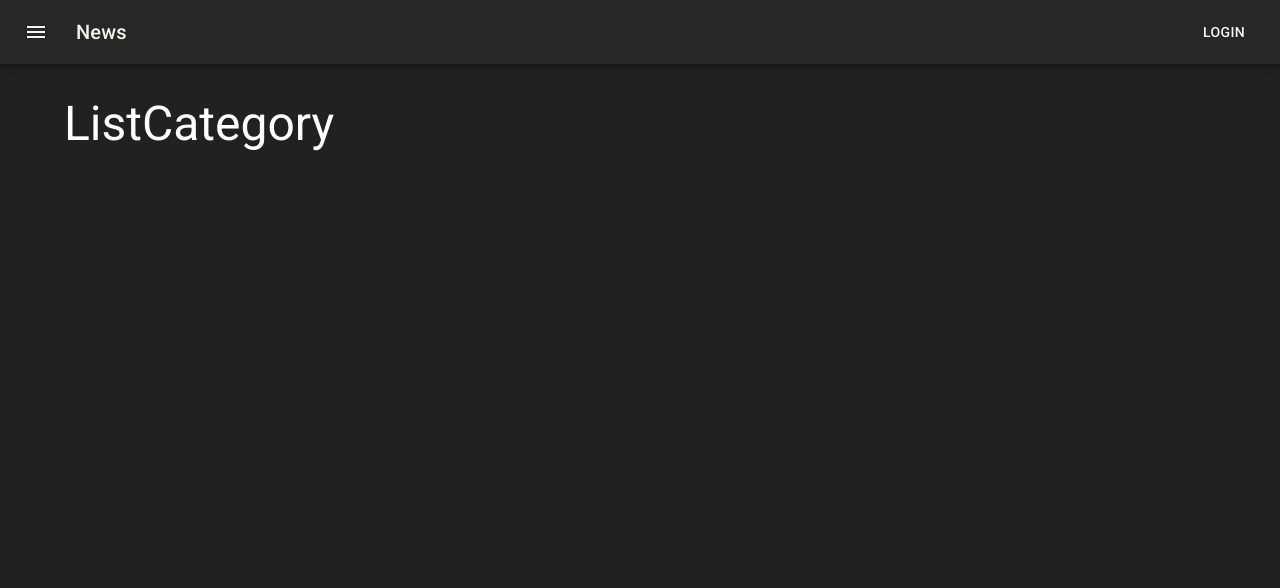
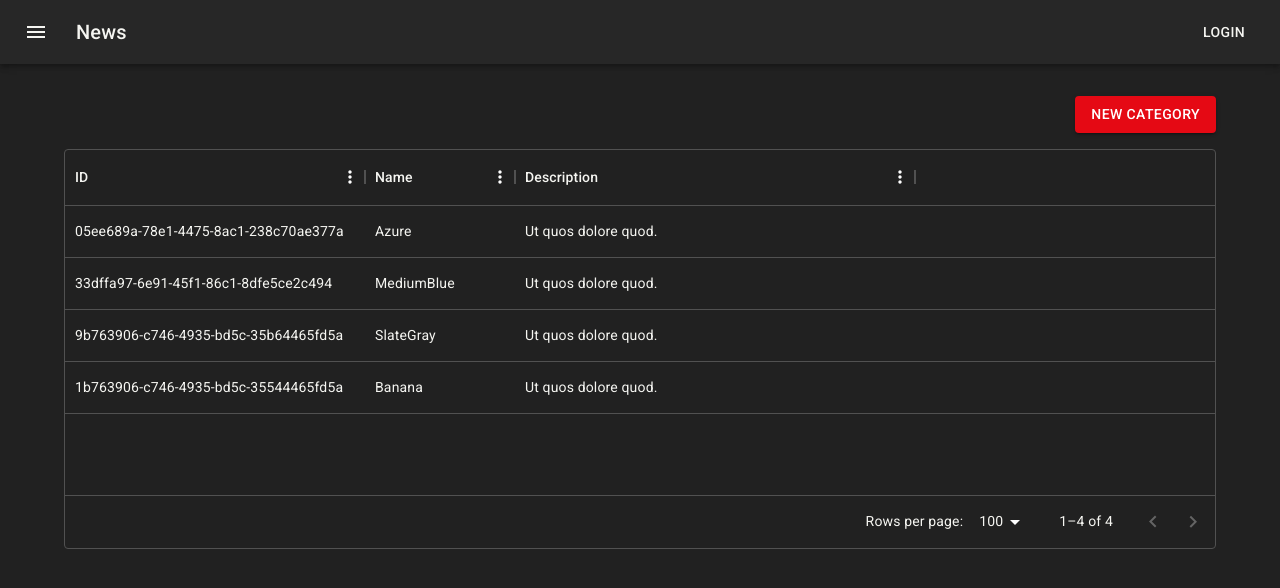
Before and after one commit to luiz-eduardo-gs/fc3-admin-catalog-react, a React (Create React App) app: page / in a window 1280 px wide. Shown: the top 588 px of the page. Built offline with nearby package versions, Linux system fonts and the light colour scheme.

Commit message:
feat: category data grid

```diff
--- a/package.json
+++ b/package.json
@@ -7,6 +7,7 @@
     "@emotion/styled": "^11.10.6",
     "@mui/icons-material": "^5.11.16",
     "@mui/material": "^5.12.1",
+    "@mui/x-data-grid": "^6.2.0",
     "@reduxjs/toolkit": "^1.9.3",
     "@testing-library/jest-dom": "^5.16.5",
     "@testing-library/react": "^13.4.0",
--- a/src/app/store.ts
+++ b/src/app/store.ts
@@ -1,9 +1,11 @@
 import { configureStore, ThunkAction, Action } from '@reduxjs/toolkit';
 import counterReducer from '../features/counter/counterSlice';
+import categoryReducer from '../features/category/categorySlice';
 
 export const store = configureStore({
   reducer: {
     counter: counterReducer,
+    category: categoryReducer,
   },
 });
 
--- a/src/features/categories/CreateCategory.tsx
+++ /dev/null
@@ -1,9 +0,0 @@
-import { Box, Typography } from "@mui/material";
-
-export const CreateCategory = () => (
-    <Box>
-      <Typography variant='h3' component="h1">
-      CreateCategory
-      </Typography>
-    </Box>
-);
--- a/src/features/categories/EditCategory.tsx
+++ /dev/null
@@ -1,9 +0,0 @@
-import { Box, Typography } from "@mui/material";
-
-export const EditCategory = () => (
-    <Box>
-      <Typography variant='h3' component="h1">
-      EditCategory
-      </Typography>
-    </Box>
-);
--- a/src/features/categories/ListCategory.tsx
+++ /dev/null
@@ -1,9 +0,0 @@
-import { Box, Typography } from "@mui/material";
-
-export const ListCategory = () => (
-    <Box>
-      <Typography variant='h3' component="h1">
-      ListCategory
-      </Typography>
-    </Box>
-);
--- /dev/null
+++ b/src/features/category/CreateCategory.tsx
@@ -0,0 +1,9 @@
+import { Box, Typography } from '@mui/material';
+
+export const CreateCategory = () => (
+  <Box>
+    <Typography variant='h3' component='h1'>
+      CreateCategory
+    </Typography>
+  </Box>
+);
--- /dev/null
+++ b/src/features/category/EditCategory.tsx
@@ -0,0 +1,9 @@
+import { Box, Typography } from '@mui/material';
+
+export const EditCategory = () => (
+  <Box>
+    <Typography variant='h3' component='h1'>
+      EditCategory
+    </Typography>
+  </Box>
+);
--- /dev/null
+++ b/src/features/category/ListCategory.tsx
@@ -0,0 +1,40 @@
+import { Box, Button, Typography } from '@mui/material';
+import { useAppSelector } from '../../app/hooks';
+import { selectCategory } from './categorySlice';
+import { Link } from 'react-router-dom';
+import { DataGrid, GridColDef, GridRowsProp, GridValueGetterParams } from '@mui/x-data-grid';
+
+export const ListCategory = () => {
+  const categories = useAppSelector(selectCategory);
+
+  const columns: GridColDef[] = [
+    { field: 'id', headerName: 'ID', width: 300 },
+    { field: 'name', headerName: 'Name', width: 150 },
+    { field: 'description', headerName: 'Description', width: 400 },
+  ];
+
+  const rows: GridRowsProp = categories.map(category => ({
+    id: category.id,
+    name: category.name,
+    description: category.description,
+  }));
+
+  return (
+    <Box maxWidth='lg' sx={{ mt: 4, mb: 4 }}>
+      <Box display='flex' justifyContent='flex-end'>
+        <Button
+          variant='contained'
+          color='secondary'
+          component={Link}
+          to='/categories/create'
+          style={{ marginBottom: '1rem' }}
+        >
+          New Category
+        </Button>
+      </Box>
+      <Box sx={{ height: 400, width: '100%' }}>
+        <DataGrid rows={rows} columns={columns} />
+      </Box>
+    </Box>
+  );
+};
--- /dev/null
+++ b/src/features/category/categorySlice.ts
@@ -0,0 +1,45 @@
+import { createSlice } from '@reduxjs/toolkit';
+import { RootState } from '../../app/store';
+
+interface Category {
+  id: string;
+  name: string;
+  description: null | string;
+  is_active: boolean;
+  created_at: string;
+  updated_at: string;
+  deleted_at: null | string;
+};
+
+const category: Category = {
+  'id': '05ee689a-78e1-4475-8ac1-238c70ae377a',
+  'name': 'Azure',
+  'description': 'Ut quos dolore quod.',
+  'is_active': true,
+  'deleted_at': null,
+  'created_at': '2023-04-18T16:39:25+0000',
+  'updated_at': '2023-04-18T16:39:25+0000'
+};
+
+export const initialState = [
+  category,
+  {...category, id: '33dffa97-6e91-45f1-86c1-8dfe5ce2c494', 'name': 'MediumBlue'},
+  {...category, id: '9b763906-c746-4935-bd5c-35b64465fd5a', 'name': 'SlateGray'},
+  {...category, id: '1b763906-c746-4935-bd5c-35544465fd5a', 'name': 'Banana'},
+];
+
+export const categorySlice = createSlice({
+  name: 'categories',
+  initialState,
+  reducers: {
+    createCategory(state, action){},
+    updateCategory(state, action){},
+    deleteCategory(state, action){},
+  },
+});
+
+export const selectCategory = (state: RootState) => state.category;
+
+export const { createCategory, updateCategory, deleteCategory } = categorySlice.actions;
+
+export default categorySlice.reducer;
```
Also changed, not shown: src/App.tsx (+11 -11 lines), 1 other file (tests, documents, lock files or other folders).
